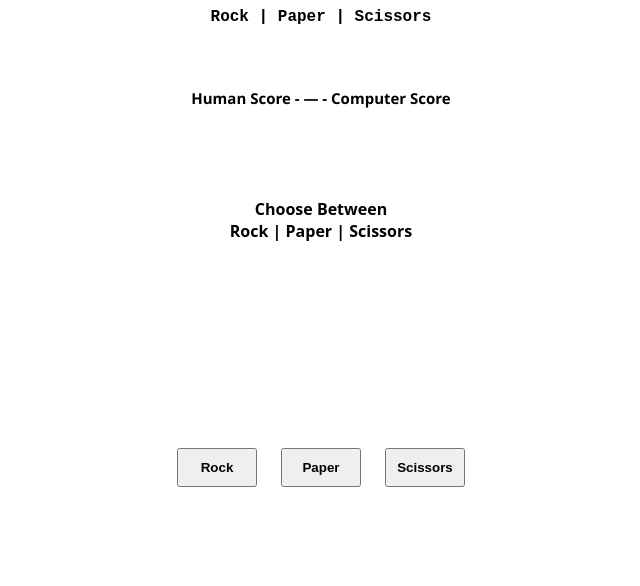
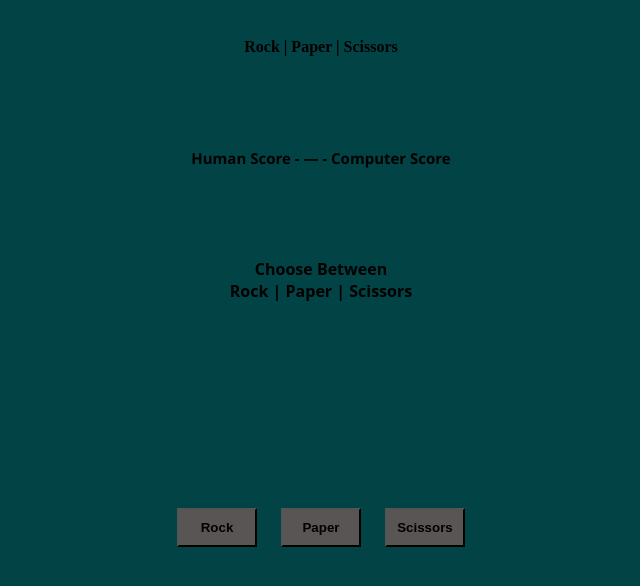
Before and after one commit to Mave3624/The-Rock-Paper-Scissors, a plain HTML site: page index.html in a window 1280 px wide. Shown: the whole page, without its empty margins (319-959 px from the left). Drawn offline with Linux system fonts and the light colour scheme.

Commit message:
added a background color

```diff
--- a/Css/style.css
+++ b/Css/style.css
@@ -1,10 +1,19 @@
+body {
+    background-color: rgb(2, 67, 70);
+}
+
+button{
+    background-color: rgb(90, 85, 85);
+}
+
 p {
     font-weight: bolder;
-    font-family: monospace, sans-serif;
     text-align: center;
     margin: 0;
     border: none;
     min-height: 50px;
+    padding: 30px 0;
+
 }
 
 .btn-Container, .reset {
@@ -17,10 +26,6 @@ p {
     padding: 10px 0;
     font-weight: 800;
     margin: 10px;
-}
-
-div > p {
-    padding: 30px 0;
 }
 
 .dis1{
--- a/Javascript/script.js
+++ b/Javascript/script.js
@@ -72,7 +72,7 @@ function Checker() {
         if (humanScore > computerScore) {
             result = `Congratulations, You Won`
         }
-        if (computerScore > humanScore) {
+        else {
             result = `You Lost, Try Again`
         }
         show[1].textContent = result
@@ -98,7 +98,7 @@ function Checker() {
     btn1.addEventListener('click',() => {
         humanChoice = btn1.value;
             Checker()
-    }
+        }
     )
     btn2.addEventListener('click',() => {
         humanChoice = btn2.value;
```
